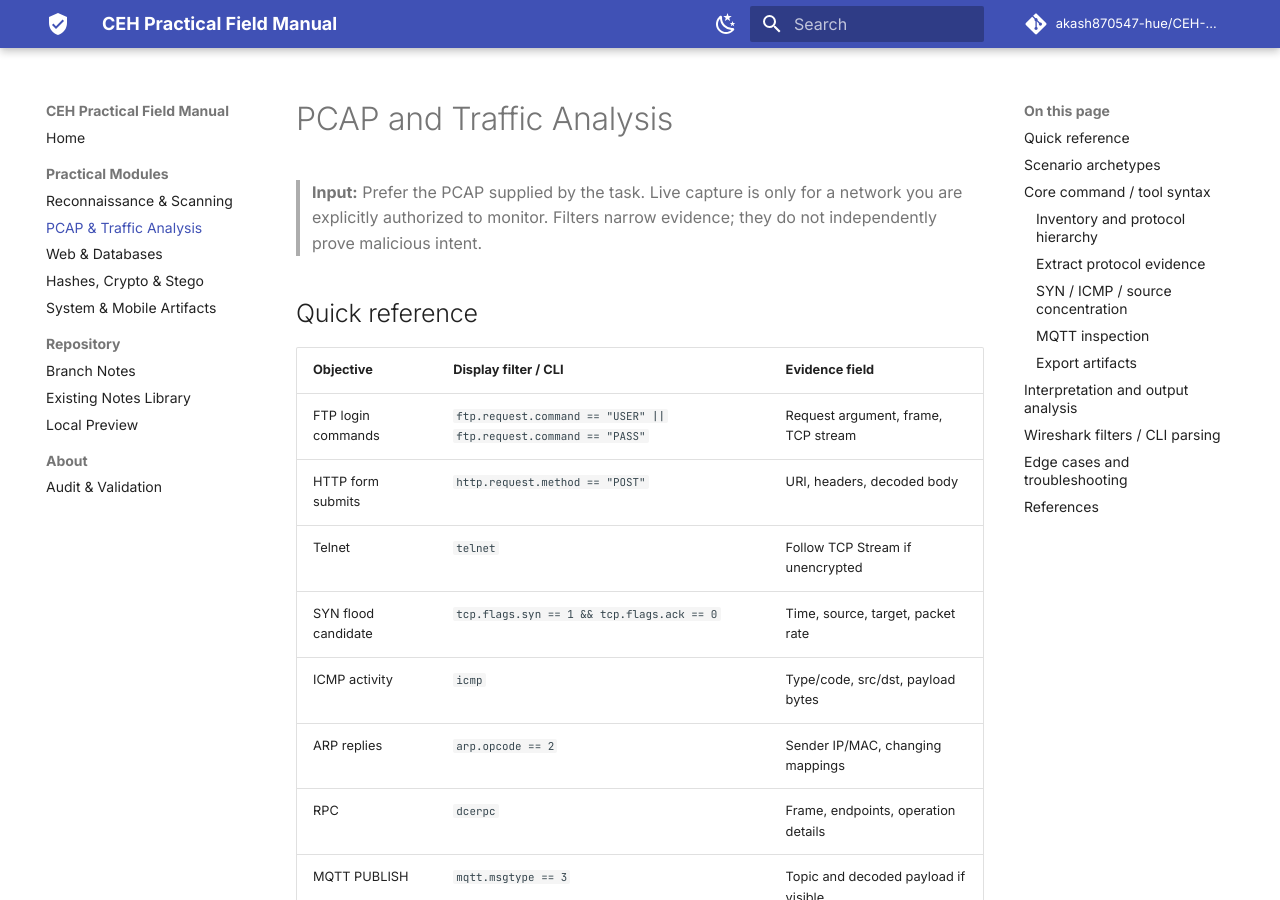
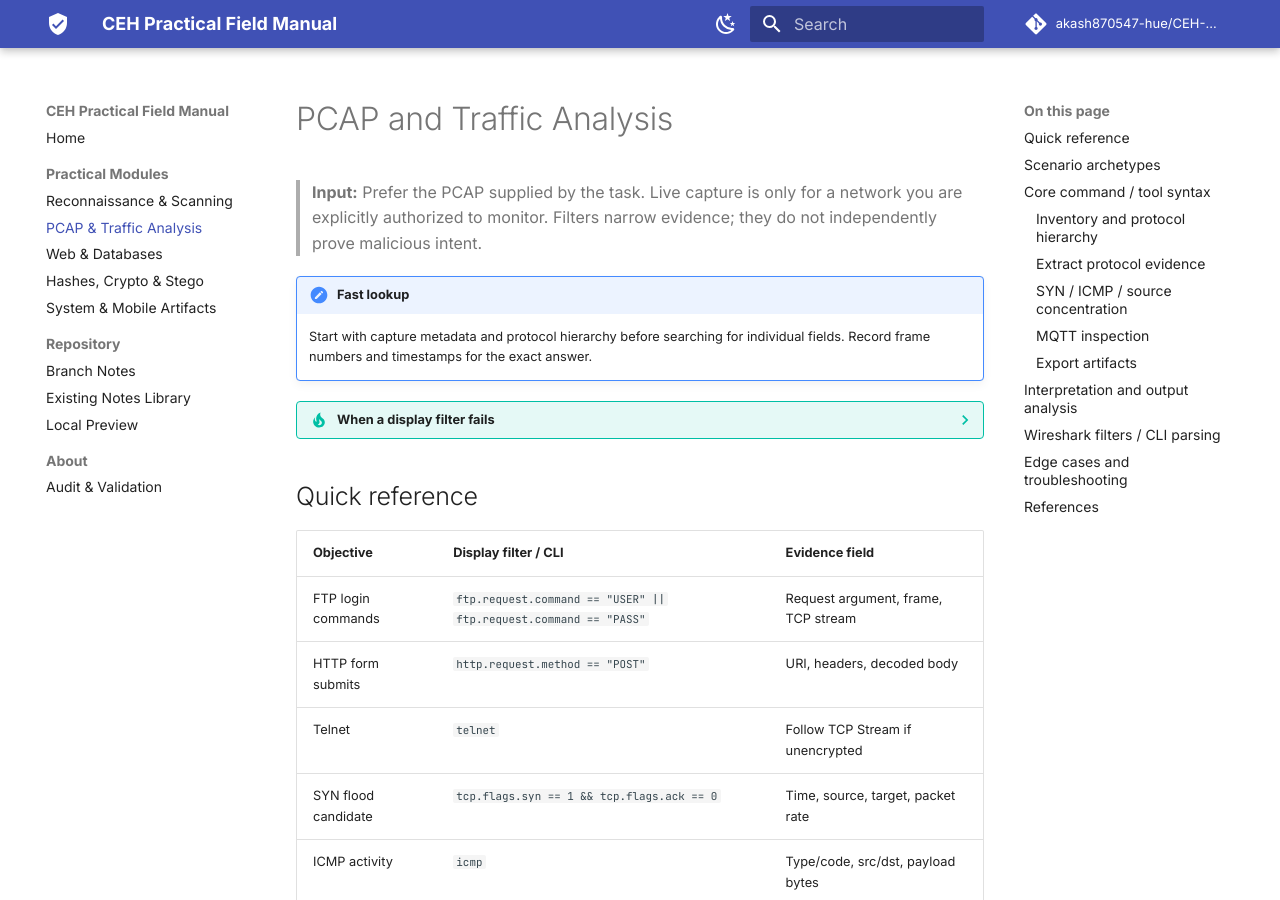
Before and after one commit to akash870547-hue/CEH-Notes, an MkDocs documentation site: the page built from docs/02-pcap-traffic.md, in a window 1280 px wide and 900 px high. Built offline with MkDocs 1.6.1 and Material for MkDocs 9.7.7, drawn with Linux system fonts in a browser that asks for light colours; comment, search, counter and statistics services are not loaded; some of the changed text lies outside the part shown.

````diff
--- a/docs/02-pcap-traffic.md
+++ b/docs/02-pcap-traffic.md
@@ -1,6 +1,12 @@
 # PCAP and Traffic Analysis
 
 > **Input:** Prefer the PCAP supplied by the task. Live capture is only for a network you are explicitly authorized to monitor. Filters narrow evidence; they do not independently prove malicious intent.
+
+!!! note "Fast lookup"
+    Start with capture metadata and protocol hierarchy before searching for individual fields. Record frame numbers and timestamps for the exact answer.
+
+??? tip "When a display filter fails"
+    Remove one condition at a time, confirm the protocol is present, and use the installed Wireshark field autocomplete. Payloads may be encrypted or absent from the capture window.
 
 ## Quick reference
 
@@ -140,6 +146,20 @@ strings -n 6 <EXPORTED_FILE> | head -n 100
 | Export Objects is empty | Check protocol dissection, TCP reassembly and whether transfer is complete. |
 | Invalid field name | Use local filter autocomplete / field reference for the installed version. |
 
+=== "Linux / macOS"
+    ```bash
+    capinfos <PCAP_FILE>
+    tshark -r <PCAP_FILE> -q -z io,phs
+    tshark -r <PCAP_FILE> -Y 'mqtt || dcerpc || arp'
+    ```
+
+=== "Windows PowerShell"
+    ```powershell
+    & 'C:\Program Files\Wireshark\capinfos.exe' '<PCAP_FILE>'
+    & 'C:\Program Files\Wireshark\tshark.exe' -r '<PCAP_FILE>' -q -z io,phs
+    & 'C:\Program Files\Wireshark\tshark.exe' -r '<PCAP_FILE>' -Y 'mqtt || dcerpc || arp'
+    ```
+
 ## References
 
 - [Wireshark display-filter syntax](https://www.wireshark.org/docs/man-pages/wireshark-filter.html)
````
